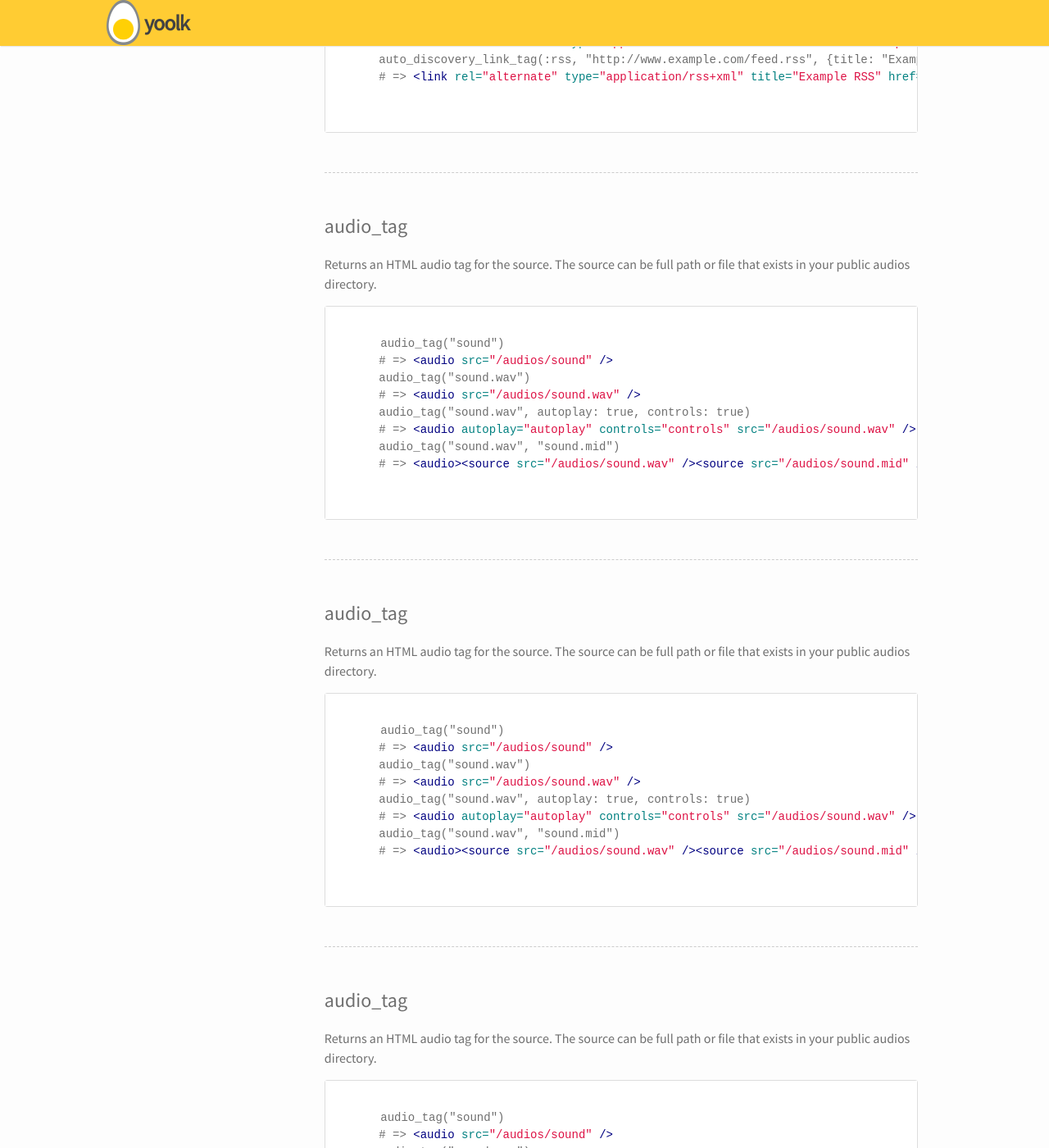
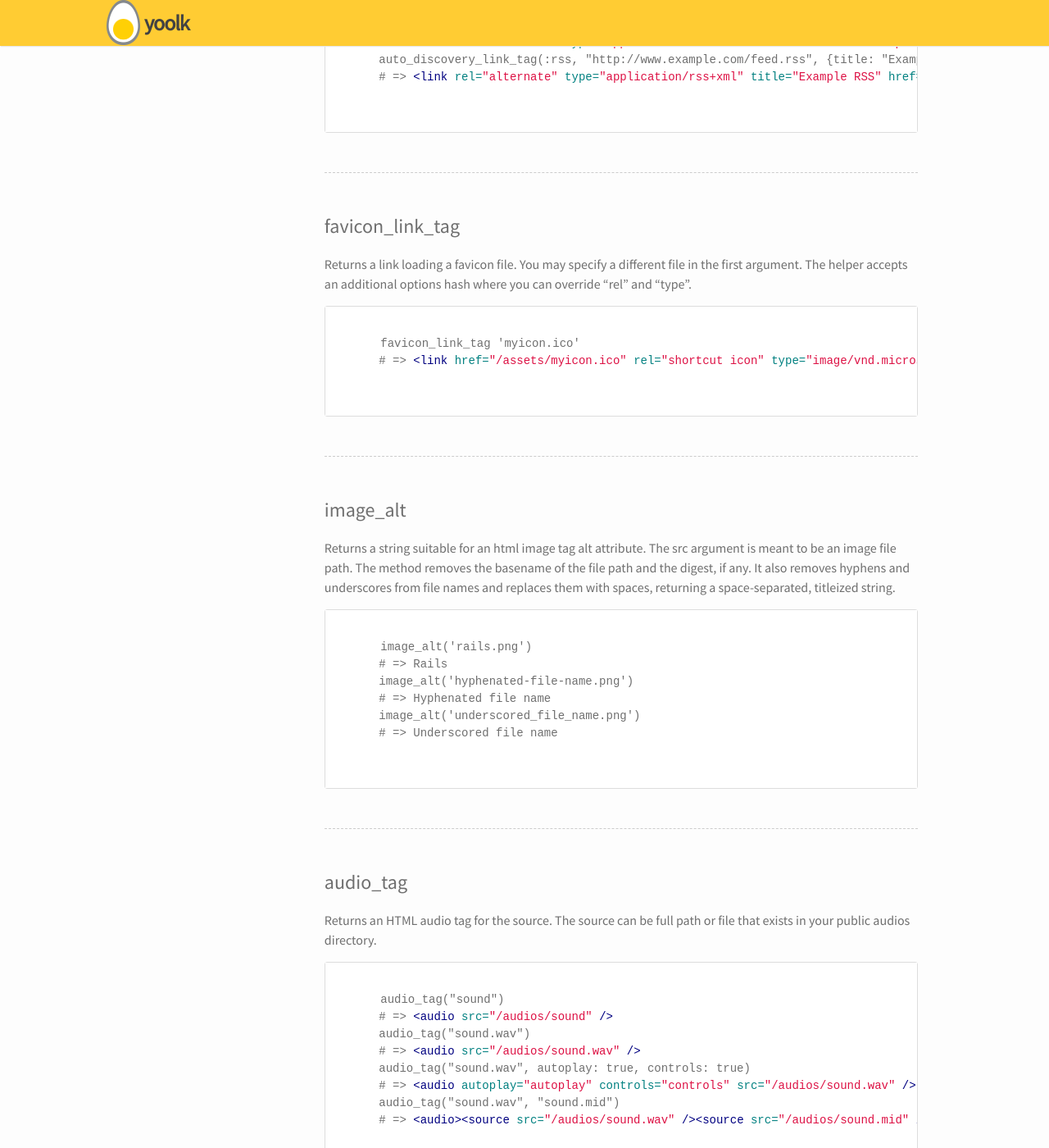
Before and after one commit to yoolk/liquid-documentation, a Jekyll site: the page built from filters/asset-tag-filters/index.markdown, in a window 1280 px wide and 1400 px high, scrolled down 1443 px. Shown: the whole window at 82% size. Built offline with Jekyll 4.4.1, drawn with Linux system fonts in a browser that asks for light colours.

Commit message:
add section favicon_link_tag and image_alt

```diff
--- a/filters/asset-tag-filters/index.markdown
+++ b/filters/asset-tag-filters/index.markdown
@@ -78,21 +78,32 @@ Returns a link tag that browsers and feed readers can use to auto-detect an RSS
   </div>
 </div>
 
-<h2 class="tags" id="audio_tag">audio_tag</h2>
+<h2 class="tags" id="favicon_link_tag">favicon_link_tag</h2>
 
-Returns an HTML audio tag for the source. The source can be full path or file that exists in your public audios directory.
+Returns a link loading a favicon file. You may specify a different file in the first argument. The helper accepts an additional options hash where you can override “rel” and “type”.
 
 <div class="panel">
   <div class="panel-body">
     {% highlight html%}{% raw %}
-      audio_tag("sound")
-      # => <audio src="/audios/sound" />
-      audio_tag("sound.wav")
-      # => <audio src="/audios/sound.wav" />
-      audio_tag("sound.wav", autoplay: true, controls: true)
-      # => <audio autoplay="autoplay" controls="controls" src="/audios/sound.wav" />
-      audio_tag("sound.wav", "sound.mid")
-      # => <audio><source src="/audios/sound.wav" /><source src="/audios/sound.mid" /></audio>
+      favicon_link_tag 'myicon.ico'
+      # => <link href="/assets/myicon.ico" rel="shortcut icon" type="image/vnd.microsoft.icon" />
+    {% endraw %}{% endhighlight %}
+  </div>
+</div>
+
+<h2 class="tags" id="image_alt">image_alt</h2>
+
+Returns a string suitable for an html image tag alt attribute. The src argument is meant to be an image file path. The method removes the basename of the file path and the digest, if any. It also removes hyphens and underscores from file names and replaces them with spaces, returning a space-separated, titleized string.
+
+<div class="panel">
+  <div class="panel-body">
+    {% highlight html%}{% raw %}
+      image_alt('rails.png')
+      # => Rails
+      image_alt('hyphenated-file-name.png')
+      # => Hyphenated file name
+      image_alt('underscored_file_name.png')
+      # => Underscored file name
     {% endraw %}{% endhighlight %}
   </div>
 </div>
@@ -172,22 +183,3 @@ Returns an HTML audio tag for the source. The source can be full path or file th
     {% endraw %}{% endhighlight %}
   </div>
 </div>
-
-<h2 class="tags" id="audio_tag">audio_tag</h2>
-
-Returns an HTML audio tag for the source. The source can be full path or file that exists in your public audios directory.
-
-<div class="panel">
-  <div class="panel-body">
-    {% highlight html%}{% raw %}
-      audio_tag("sound")
-      # => <audio src="/audios/sound" />
-      audio_tag("sound.wav")
-      # => <audio src="/audios/sound.wav" />
-      audio_tag("sound.wav", autoplay: true, controls: true)
-      # => <audio autoplay="autoplay" controls="controls" src="/audios/sound.wav" />
-      audio_tag("sound.wav", "sound.mid")
-      # => <audio><source src="/audios/sound.wav" /><source src="/audios/sound.mid" /></audio>
-    {% endraw %}{% endhighlight %}
-  </div>
-</div>
```
